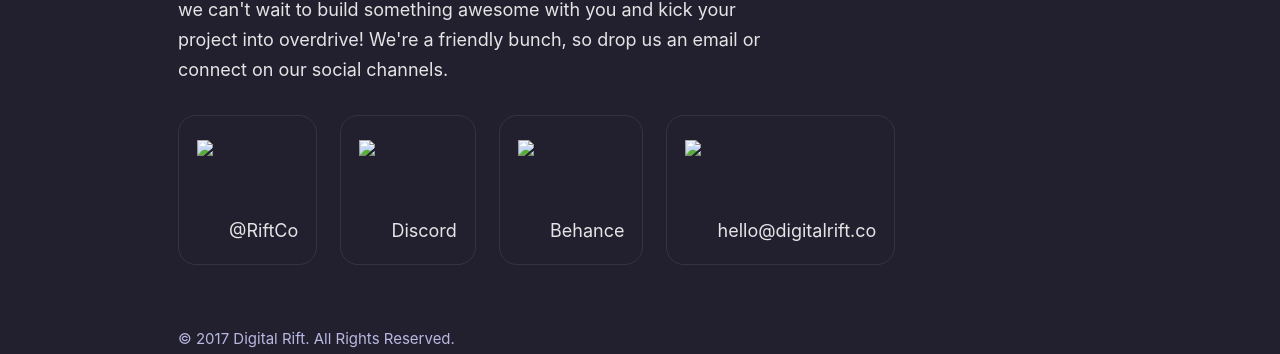
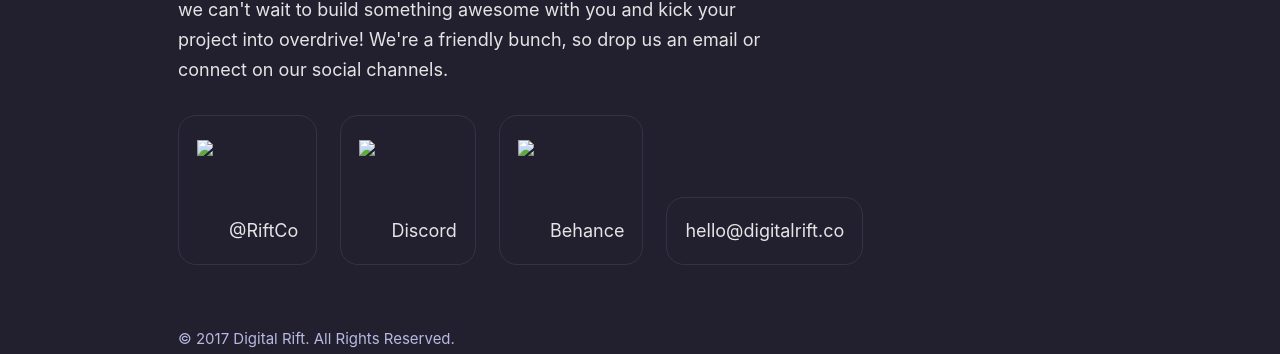
Before and after one commit to RiftCo/rift-portfolio_2017, a Jekyll site: the page built from index.html, in a window 1280 px wide. Shown: the part 3482-3836 px from the top of the page. Built offline with Jekyll 4.4.1, drawn with Linux system fonts in a browser that asks for light colours; nearby versions of some CDN libraries; library files that are not in the unit come from our copies; the list of posts is cut into pages by our own code.

Commit message:
Only show an icon if there is an icon

```diff
--- a/_includes/global/_footer.html
+++ b/_includes/global/_footer.html
@@ -47,7 +47,9 @@
 			{% for contact in site.data.contact %}
 			<li>
 				<a class="contact_link" href="{{ contact.url }}" target="_blank" title="{{ contact.name }} Digital Rift" rel="noopener">
-					<img data-src="{{ site.url }}{{ site.baseurl }}{{ contact.icon }}" height="18" width="18" alt="{{ contact.name }} Digital Rift" />
+					{% if contact.icon %}
+						<img data-src="{{ site.url }}{{ site.baseurl }}{{ contact.icon }}" height="18" width="18" alt="{{ contact.name }} Digital Rift" />
+					{% endif %}
 					<p>{{ contact.user }}</p>
 				</a>
 			</li>
```
